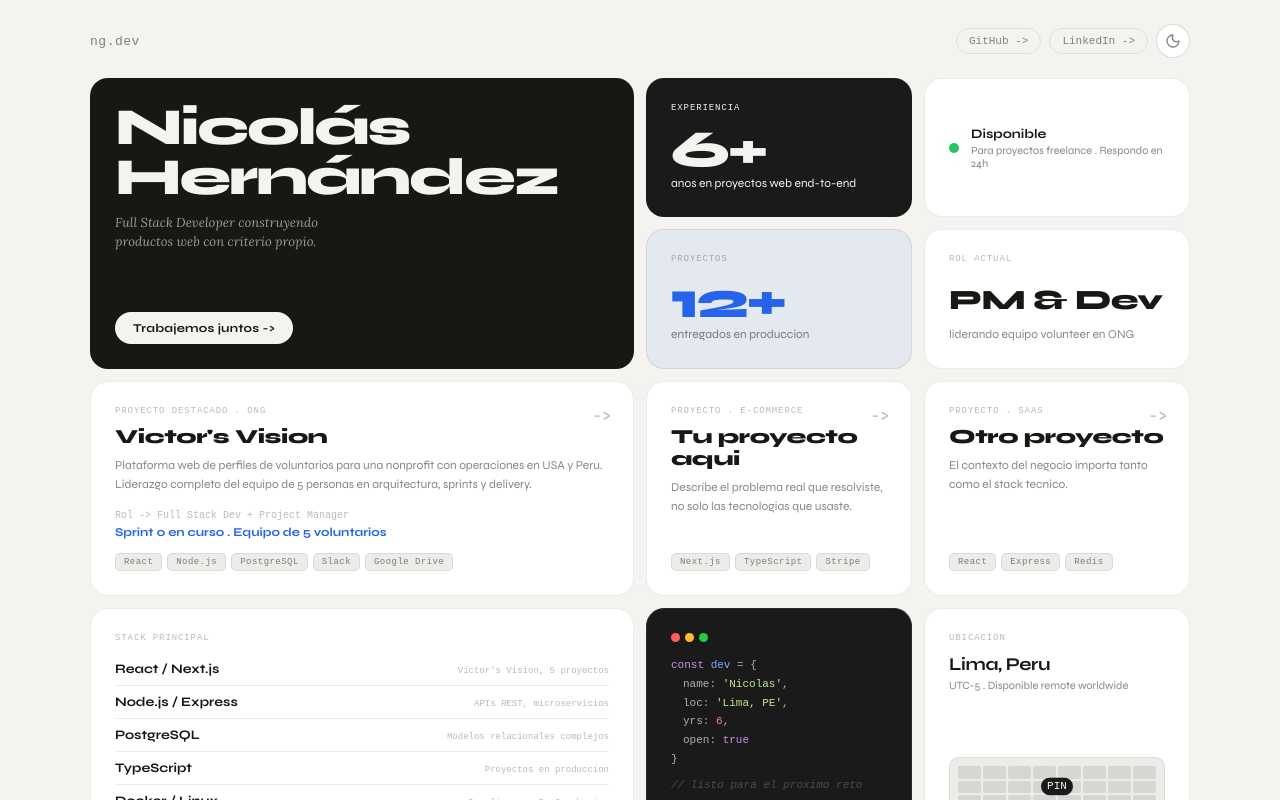
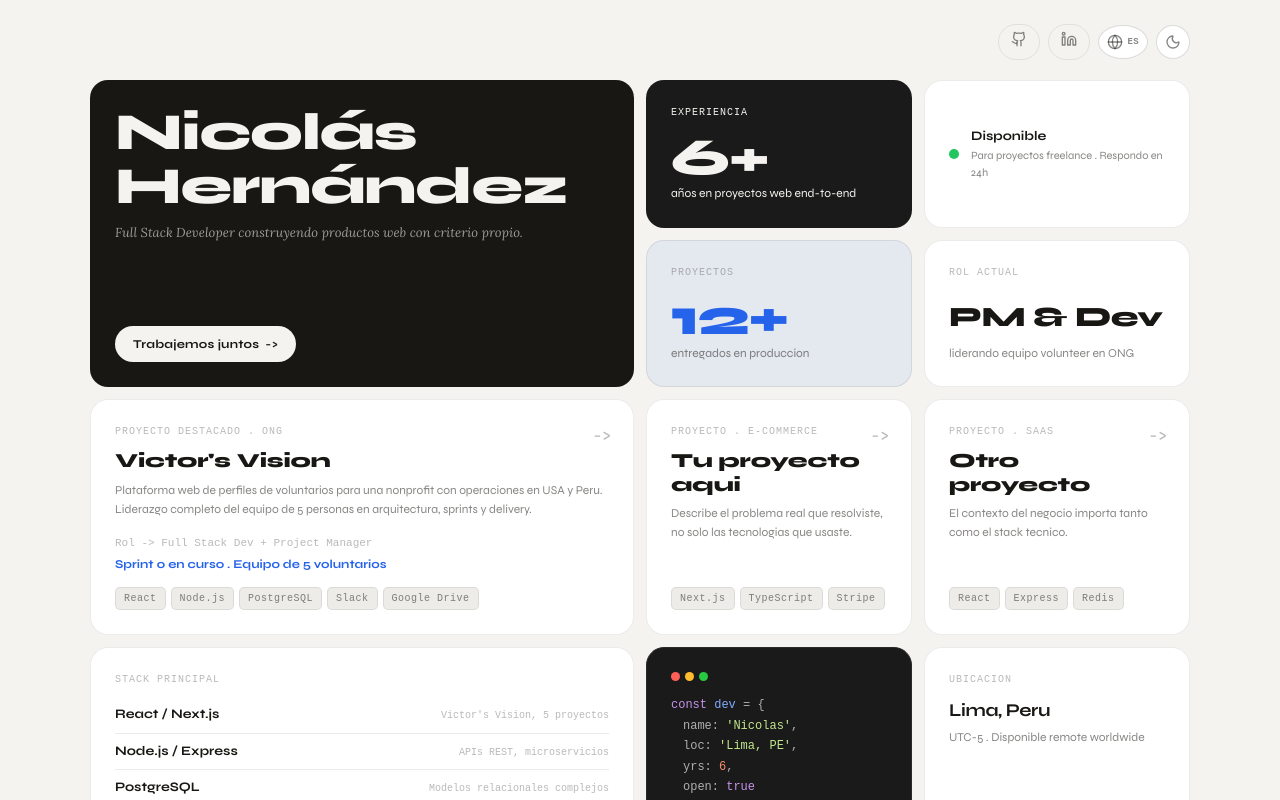
Before and after one commit to niceropez/niceropez, a React (Vite) app: page / in a window 1280 px wide. Shown: the top 800 px of the page. Built offline with nearby package versions, Linux system fonts and the light colour scheme; a web font is replaced by a local one.

Commit message:
feat: add language switcher (EN/ES) with localStorage persistence

```diff
--- a/src/App.css
+++ b/src/App.css
@@ -44,10 +44,11 @@ body {
   font-family: var(--font-display);
   background: var(--bg);
   color: var(--text);
+  line-height: 1.5;
   min-height: 100vh;
   padding: 24px 20px 60px;
   transition: background var(--transition), color var(--transition);
-  -webkit-font-smoothing: antialiased;
+  -webkit-font-smoothing: auto;
 }
 
 a {
@@ -65,7 +66,7 @@ a {
 
 .topbar-logo {
   font-family: var(--font-mono);
-  font-size: 13px;
+  font-size: 12px;
   color: var(--text-2);
   letter-spacing: 0.04em;
 }
@@ -97,9 +98,38 @@ a {
   transform: rotate(12deg);
 }
 
+.language-btn {
+  display: flex;
+  align-items: center;
+  justify-content: center;
+  gap: 4px;
+  min-width: 34px;
+  height: 34px;
+  border-radius: 50%;
+  border: 1px solid var(--border-md);
+  background: var(--surface);
+  color: var(--text-2);
+  font-family: var(--font-mono);
+  font-size: 10px;
+  cursor: pointer;
+  transition: border-color var(--transition), transform var(--transition);
+  padding: 0 8px;
+}
+
+.language-btn:hover {
+  border-color: var(--border-md);
+  transform: rotate(-12deg);
+}
+
+.language-code {
+  font-weight: 700;
+  font-size: 9px;
+  letter-spacing: 0.04em;
+}
+
 .topbar-link {
   font-family: var(--font-mono);
-  font-size: 11px;
+  font-size: 12px;
   color: var(--text-2);
   padding: 6px 12px;
   border: 1px solid var(--border);
@@ -202,7 +232,7 @@ a {
 
 .mono-label {
   font-family: var(--font-mono);
-  font-size: 9px;
+  font-size: 10px;
   letter-spacing: 0.1em;
   text-transform: uppercase;
   color: var(--text-3);
@@ -225,8 +255,8 @@ a {
 .hero-name {
   font-size: clamp(32px, 5vw, 52px);
   font-weight: 800;
-  line-height: 0.96;
-  letter-spacing: -0.04em;
+  line-height: 1.04;
+  letter-spacing: -0.02em;
   color: var(--bg);
 }
 
@@ -263,8 +293,8 @@ a {
 .stat-number {
   font-size: clamp(36px, 5vw, 52px);
   font-weight: 800;
-  line-height: 1;
-  letter-spacing: -0.04em;
+  line-height: 1.06;
+  letter-spacing: -0.02em;
 }
 
 .stat-number-small {
@@ -365,8 +395,8 @@ a {
 .project-title {
   font-size: 20px;
   font-weight: 800;
-  line-height: 1.1;
-  letter-spacing: -0.02em;
+  line-height: 1.18;
+  letter-spacing: -0.01em;
   margin-bottom: 8px;
 }
 
@@ -379,7 +409,7 @@ a {
 
 .project-role {
   font-family: var(--font-mono);
-  font-size: 10px;
+  font-size: 11px;
   color: var(--text-3);
   margin-bottom: 4px;
 }
@@ -399,7 +429,7 @@ a {
 
 .pill {
   font-family: var(--font-mono);
-  font-size: 9px;
+  font-size: 10px;
   letter-spacing: 0.05em;
   padding: 3px 8px;
   border-radius: 5px;
@@ -442,7 +472,7 @@ a {
 
 .skill-ctx {
   font-family: var(--font-mono);
-  font-size: 9px;
+  font-size: 10px;
   color: var(--text-3);
   text-align: right;
 }
@@ -463,7 +493,7 @@ a {
 
 .about-link {
   font-family: var(--font-mono);
-  font-size: 10px;
+  font-size: 11px;
   padding: 5px 12px;
   border-radius: 7px;
   border: 1px solid var(--border-md);
@@ -488,7 +518,7 @@ a {
 .contact-title {
   font-size: 22px;
   font-weight: 800;
-  letter-spacing: -0.03em;
+  letter-spacing: -0.01em;
   margin-bottom: 6px;
 }
 
@@ -546,7 +576,7 @@ html[data-theme='light'] .card-code {
 }
 
 .code-body {
-  font-size: 11px;
+  font-size: 12px;
   line-height: 1.7;
 }
 
@@ -594,7 +624,7 @@ html[data-theme='light'] .card-code {
 }
 
 .location-sub {
-  font-size: 11px;
+  font-size: 12px;
   color: var(--text-2);
   margin-top: 4px;
 }
@@ -662,7 +692,7 @@ html[data-theme='light'] .card-code {
 
 .footer-copy {
   font-family: var(--font-mono);
-  font-size: 10px;
+  font-size: 11px;
   color: var(--text-3);
 }
 
--- a/src/App.jsx
+++ b/src/App.jsx
@@ -1,38 +1,119 @@
 import { useEffect, useMemo, useState } from 'react'
-import { Moon, Sun } from 'lucide-react'
+import { GithubIcon, Linkedin, Moon, Sun, Globe } from 'lucide-react'
 import './App.css'
 
-const projects = [
-  {
-    label: 'Proyecto destacado . ONG',
-    title: "Victor's Vision",
-    desc: 'Plataforma web de perfiles de voluntarios para una nonprofit con operaciones en USA y Peru. Liderazgo completo del equipo de 5 personas en arquitectura, sprints y delivery.',
-    role: 'Rol -> Full Stack Dev + Project Manager',
-    outcome: 'Sprint 0 en curso . Equipo de 5 voluntarios',
-    stack: ['React', 'Node.js', 'PostgreSQL', 'Slack', 'Google Drive'],
-    wide: true,
+const translations = {
+  es: {
+    // Header
+    changeTheme: 'Cambiar tema',
+    changeLanguage: 'Cambiar idioma',
+
+    // Hero
+    tagline: 'Full Stack Developer construyendo productos web con criterio propio.',
+    cta: 'Trabajemos juntos',
+
+    // Stats
+    experience: 'Experiencia',
+    experienceValue: '6+',
+    experienceDesc: 'años en proyectos web end-to-end',
+    available: 'Disponible',
+    availableDesc: 'Para proyectos freelance . Respondo en 24h',
+    projects: 'Proyectos',
+    projectsValue: '12+',
+    projectsDesc: 'entregados en produccion',
+    currentRole: 'Rol actual',
+    currentRoleValue: 'PM & Dev',
+    currentRoleDesc: 'liderando equipo volunteer en ONG',
+
+    // Projects
+    projectLabel1: 'Proyecto destacado . ONG',
+    projectTitle1: "Victor's Vision",
+    projectDesc1: 'Plataforma web de perfiles de voluntarios para una nonprofit con operaciones en USA y Peru. Liderazgo completo del equipo de 5 personas en arquitectura, sprints y delivery.',
+    projectRole1: 'Rol -> Full Stack Dev + Project Manager',
+    projectOutcome1: 'Sprint 0 en curso . Equipo de 5 voluntarios',
+    projectLabel2: 'Proyecto . E-commerce',
+    projectTitle2: 'Tu proyecto aqui',
+    projectDesc2: 'Describe el problema real que resolviste, no solo las tecnologias que usaste.',
+    projectLabel3: 'Proyecto . SaaS',
+    projectTitle3: 'Otro proyecto',
+    projectDesc3: 'El contexto del negocio importa tanto como el stack tecnico.',
+
+    // Skills
+    stackMain: 'Stack principal',
+
+    // Code
+    codeComment: '// listo para el proximo reto',
+
+    // Location
+    location: 'Ubicacion',
+    locationName: 'Lima, Peru',
+    locationDesc: 'UTC-5 . Disponible remote worldwide',
+
+    // About
+    about: 'Sobre mi',
+    aboutText: 'Desarrollo productos web end-to-end, desde la arquitectura del backend hasta los detalles de interaccion en el frontend. Me importa tanto la calidad del codigo como la experiencia de quien lo usa. Actualmente me estoy estrenando como Project Manager liderando Victor\'s Vision, una plataforma de voluntariado para una ONG con presencia en Peru y USA.',
+
+    // Contact
+    contact: 'Contacto',
+    contactTitle: 'Tienes un proyecto?',
+    contactDesc: 'Cuentame que necesitas y coordinamos una llamada.',
   },
-  {
-    label: 'Proyecto . E-commerce',
-    title: 'Tu proyecto aqui',
-    desc: 'Describe el problema real que resolviste, no solo las tecnologias que usaste.',
-    stack: ['Next.js', 'TypeScript', 'Stripe'],
+  en: {
+    // Header
+    changeTheme: 'Toggle theme',
+    changeLanguage: 'Change language',
+
+    // Hero
+    tagline: 'Full Stack Developer building web products with purpose.',
+    cta: 'Let\'s work together',
+
+    // Stats
+    experience: 'Experience',
+    experienceValue: '6+',
+    experienceDesc: 'years building end-to-end web projects',
+    available: 'Available',
+    availableDesc: 'Open to freelance projects . I respond within 24h',
+    projects: 'Projects',
+    projectsValue: '12+',
+    projectsDesc: 'delivered in production',
+    currentRole: 'Current role',
+    currentRoleValue: 'PM & Dev',
+    currentRoleDesc: 'leading volunteer team at NGO',
+
+    // Projects
+    projectLabel1: 'Featured project . NGO',
+    projectTitle1: "Victor's Vision",
+    projectDesc1: 'Web platform for volunteer profiles at a nonprofit operating in the USA and Peru. Full team leadership of 5 people in architecture, sprints, and delivery.',
+    projectRole1: 'Role -> Full Stack Dev + Project Manager',
+    projectOutcome1: 'Sprint 0 in progress . Team of 5 volunteers',
+    projectLabel2: 'Project . E-commerce',
+    projectTitle2: 'Your project here',
+    projectDesc2: 'Describe the real problem you solved, not just the technologies you used.',
+    projectLabel3: 'Project . SaaS',
+    projectTitle3: 'Another project',
+    projectDesc3: 'Business context matters as much as the technical stack.',
+
+    // Skills
+    stackMain: 'Main stack',
+
+    // Code
+    codeComment: '// ready for the next challenge',
+
+    // Location
+    location: 'Location',
+    locationName: 'Lima, Peru',
+    locationDesc: 'UTC-5 . Available remote worldwide',
+
+    // About
+    about: 'About me',
+    aboutText: 'I develop end-to-end web products, from backend architecture to frontend interaction details. I care about code quality as much as user experience. I\'m currently stepping into the Project Manager role leading Victor\'s Vision, a volunteering platform for an NGO with presence in Peru and the USA.',
+
+    // Contact
+    contact: 'Get in touch',
+    contactTitle: 'Have a project in mind?',
+    contactDesc: 'Tell me what you need and we\'ll schedule a call.',
   },
-  {
-    label: 'Proyecto . SaaS',
-    title: 'Otro proyecto',
-    desc: 'El contexto del negocio importa tanto como el stack tecnico.',
-    stack: ['React', 'Express', 'Redis'],
-  },
-]
-
-const skills = [
-  ['React / Next.js', "Victor's Vision, 5 proyectos"],
-  ['Node.js / Express', 'APIs REST, microservicios'],
-  ['PostgreSQL', 'Modelos relacionales complejos'],
-  ['TypeScript', 'Proyectos en produccion'],
-  ['Docker / Linux', 'Despliegue y DevOps basico'],
-]
+}
 
 function App() {
   const preferredTheme = useMemo(() => {
@@ -50,17 +131,36 @@ function App() {
       : 'dark'
   }, [])
 
+  const preferredLanguage = useMemo(() => {
+    if (typeof window === 'undefined') {
+      return 'es'
+    }
+
+    const stored = window.localStorage.getItem('language')
+    if (stored === 'en' || stored === 'es') {
+      return stored
+    }
+
+    return 'es'
+  }, [])
+
   const [theme, setTheme] = useState(preferredTheme)
+  const [language, setLanguage] = useState(preferredLanguage)
+  const t = translations[language]
 
   useEffect(() => {
     document.documentElement.setAttribute('data-theme', theme)
     window.localStorage.setItem('theme', theme)
   }, [theme])
 
+  useEffect(() => {
+    window.localStorage.setItem('language', language)
+  }, [language])
+
   return (
     <>
       <header className="topbar">
-        <span className="topbar-logo">ng.dev</span>
+        <span className="topbar-logo"></span>
         <div className="topbar-right">
           <a
             href="https://github.com/niceropez"
@@ -68,7 +168,7 @@ function App() {
             target="_blank"
             rel="noreferrer"
           >
-            GitHub -&gt;
+            <GithubIcon size={16} strokeWidth={2} aria-hidden="true" />
           </a>
           <a
             href="https://www.linkedin.com/in/nicolas-hernandez-67bb3317a/"
@@ -76,13 +176,23 @@ function App() {
             target="_blank"
             rel="noreferrer"
           >
-            LinkedIn -&gt;
+            <Linkedin size={16} strokeWidth={2} aria-hidden="true" />
           </a>
+          <button
+            className="language-btn"
+            type="button"
+            aria-label={t.changeLanguage}
+            title={t.changeLanguage}
+            onClick={() => setLanguage((current) => (current === 'es' ? 'en' : 'es'))}
+          >
+            <Globe size={16} strokeWidth={2} aria-hidden="true" />
+            <span className="language-code">{language.toUpperCase()}</span>
+          </button>
           <button
             className="theme-btn"
             type="button"
-            aria-label="Cambiar tema"
-            title="Cambiar tema"
+            aria-label={t.changeTheme}
+            title={t.changeTheme}
             onClick={() => setTheme((current) => (current === 'dark' ? 'light' : 'dark'))}
           >
             {theme === 'dark' ? (
@@ -104,20 +214,18 @@ function App() {
                 Hernández
               </h1>
               <p className="hero-tagline">
-                Full Stack Developer construyendo
-                <br />
-                productos web con criterio propio.
+                {t.tagline}
               </p>
             </div>
             <a href="mailto:nicolas@email.com" className="hero-cta">
-              Trabajemos juntos -&gt;
+              {t.cta} <span aria-hidden="true">-&gt;</span>
             </a>
           </article>
 
           <article className="card card-stat card-stat-accent">
-            <p className="mono-label">Experiencia</p>
-            <p className="stat-number">6+</p>
-            <p className="stat-desc">anos en proyectos web end-to-end</p>
+            <p className="mono-label">{t.experience}</p>
+            <p className="stat-number">{t.experienceValue}</p>
+            <p className="stat-desc">{t.experienceDesc}</p>
           </article>
 
           <article className="card card-status">
@@ -125,31 +233,55 @@ function App() {
               <span className="status-dot" />
             </div>
             <div>
-              <p className="status-label">Disponible</p>
+              <p className="status-label">{t.available}</p>
               <p className="status-sub">
-                Para proyectos freelance . Respondo en 24h
+                {t.availableDesc}
               </p>
             </div>
           </article>
 
           <article className="card card-stat card-stat-blue">
-            <p className="mono-label">Proyectos</p>
-            <p className="stat-number">12+</p>
-            <p className="stat-desc">entregados en produccion</p>
+            <p className="mono-label">{t.projects}</p>
+            <p className="stat-number">{t.projectsValue}</p>
+            <p className="stat-desc">{t.projectsDesc}</p>
           </article>
 
           <article className="card card-stat">
-            <p className="mono-label">Rol actual</p>
-            <p className="stat-number stat-number-small">PM & Dev</p>
-            <p className="stat-desc">liderando equipo volunteer en ONG</p>
+            <p className="mono-label">{t.currentRole}</p>
+            <p className="stat-number stat-number-small">{t.currentRoleValue}</p>
+            <p className="stat-desc">{t.currentRoleDesc}</p>
           </article>
 
-          {projects.map((project) => (
+          {(() => {
+            const projectsData = [
+              {
+                label: t.projectLabel1,
+                title: t.projectTitle1,
+                desc: t.projectDesc1,
+                role: t.projectRole1,
+                outcome: t.projectOutcome1,
+                stack: ['React', 'Node.js', 'PostgreSQL', 'Slack', 'Google Drive'],
+                wide: true,
+              },
+              {
+                label: t.projectLabel2,
+                title: t.projectTitle2,
+                desc: t.projectDesc2,
+                stack: ['Next.js', 'TypeScript', 'Stripe'],
+              },
+              {
+                label: t.projectLabel3,
+                title: t.projectTitle3,
+                desc: t.projectDesc3,
+                stack: ['React', 'Express', 'Redis'],
+              },
+            ]
+            return projectsData.map((project) => (
               <article
                 key={project.title}
                 className={`card card-project ${project.wide ? 'col-2' : ''}`.trim()}
               >
-              <span className="project-arrow">-&gt;</span>
+                <span className="project-arrow" aria-hidden="true">-&gt;</span>
                 <div>
                   <p className="mono-label">{project.label}</p>
                   <h2 className="project-title">{project.title}</h2>
@@ -165,16 +297,26 @@ function App() {
                   ))}
                 </div>
               </article>
-          ))}
+            ))
+          })()}
 
           <article className="card col-2">
-            <p className="mono-label">Stack principal</p>
-            {skills.map(([name, context]) => (
+            <p className="mono-label">{t.stackMain}</p>
+            {(() => {
+              const skillsData = [
+                ['React / Next.js', language === 'es' ? "Victor's Vision, 5 proyectos" : "Victor's Vision, 5 projects"],
+                ['Node.js / Express', language === 'es' ? 'APIs REST, microservicios' : 'REST APIs, microservices'],
+                ['PostgreSQL', language === 'es' ? 'Modelos relacionales complejos' : 'Complex relational models'],
+                ['TypeScript', language === 'es' ? 'Proyectos en produccion' : 'Production projects'],
+                ['Docker / Linux', language === 'es' ? 'Despliegue y DevOps basico' : 'Deployment & basic DevOps'],
+              ]
+              return skillsData.map(([name, context]) => (
                 <div key={name} className="skill-row">
                   <span className="skill-name">{name}</span>
                   <span className="skill-ctx">{context}</span>
                 </div>
-            ))}
+              ))
+            })()}
           </article>
 
           <article className="card card-code">
@@ -210,15 +352,15 @@ function App() {
               <div>
                 <span className="c-wt">{'}'}</span>
               </div>
-              <div className="code-comment">// listo para el proximo reto</div>
+              <div className="code-comment">{t.codeComment}</div>
             </div>
           </article>
 
           <article className="card card-location">
             <div>
-              <p className="mono-label">Ubicacion</p>
-              <h2 className="location-name">Lima, Peru</h2>
-              <p className="location-sub">UTC-5 . Disponible remote worldwide</p>
+              <p className="mono-label">{t.location}</p>
+              <h2 className="location-name">{t.locationName}</h2>
+              <p className="location-sub">{t.locationDesc}</p>
             </div>
             <div className="map-placeholder" aria-hidden="true">
               <div className="map-grid">
@@ -231,39 +373,33 @@ function App() {
           </article>
 
           <article className="card col-3">
-            <p className="mono-label">Sobre mi</p>
+            <p className="mono-label">{t.about}</p>
             <p className="about-text">
-              Desarrollo productos web end-to-end, desde la arquitectura del backend
-              hasta los detalles de interaccion en el frontend. Me importa tanto la
-              calidad del codigo como la experiencia de quien lo usa. Actualmente me
-              estoy estrenando como Project Manager liderando Victor's Vision, una
-              plataforma de voluntariado para una ONG con presencia en Peru y USA.
+              {t.aboutText}
             </p>
             <div className="about-links">
               <a href="https://github.com/" className="about-link" target="_blank" rel="noreferrer">
-                GitHub -&gt;
+                <GithubIcon size={16} strokeWidth={2} aria-hidden="true" />
               </a>
               <a href="https://linkedin.com/" className="about-link" target="_blank" rel="noreferrer">
-                LinkedIn -&gt;
+                <Linkedin size={16} strokeWidth={2} aria-hidden="true" />
               </a>
-              <a href="mailto:nicolas@email.com" className="about-link">
-                nicolas@email.com
+              <a href="mailto:niceropez@gmail.com" className="about-link">
+                niceropez@gmail.com
               </a>
             </div>
           </article>
 
           <article className="card card-contact">
             <div>
-              <p className="mono-label">Contacto</p>
-              <h2 className="contact-title">Tienes un proyecto?</h2>
+              <p className="mono-label">{t.contact}</p>
+              <h2 className="contact-title">{t.contactTitle}</h2>
               <p className="contact-sub">
-                Cuentame que necesitas y
-                <br />
-                coordinamos una llamada.
+                {t.contactDesc}
               </p>
             </div>
-            <a href="mailto:nicolas@email.com" className="contact-email">
-              nicolas@email.com
+            <a href="mailto:niceropez@gmail.com" className="contact-email">
+              niceropez@gmail.com
             </a>
           </article>
         </div>
```
Lines whose indentation alone changed are shown as unchanged.
